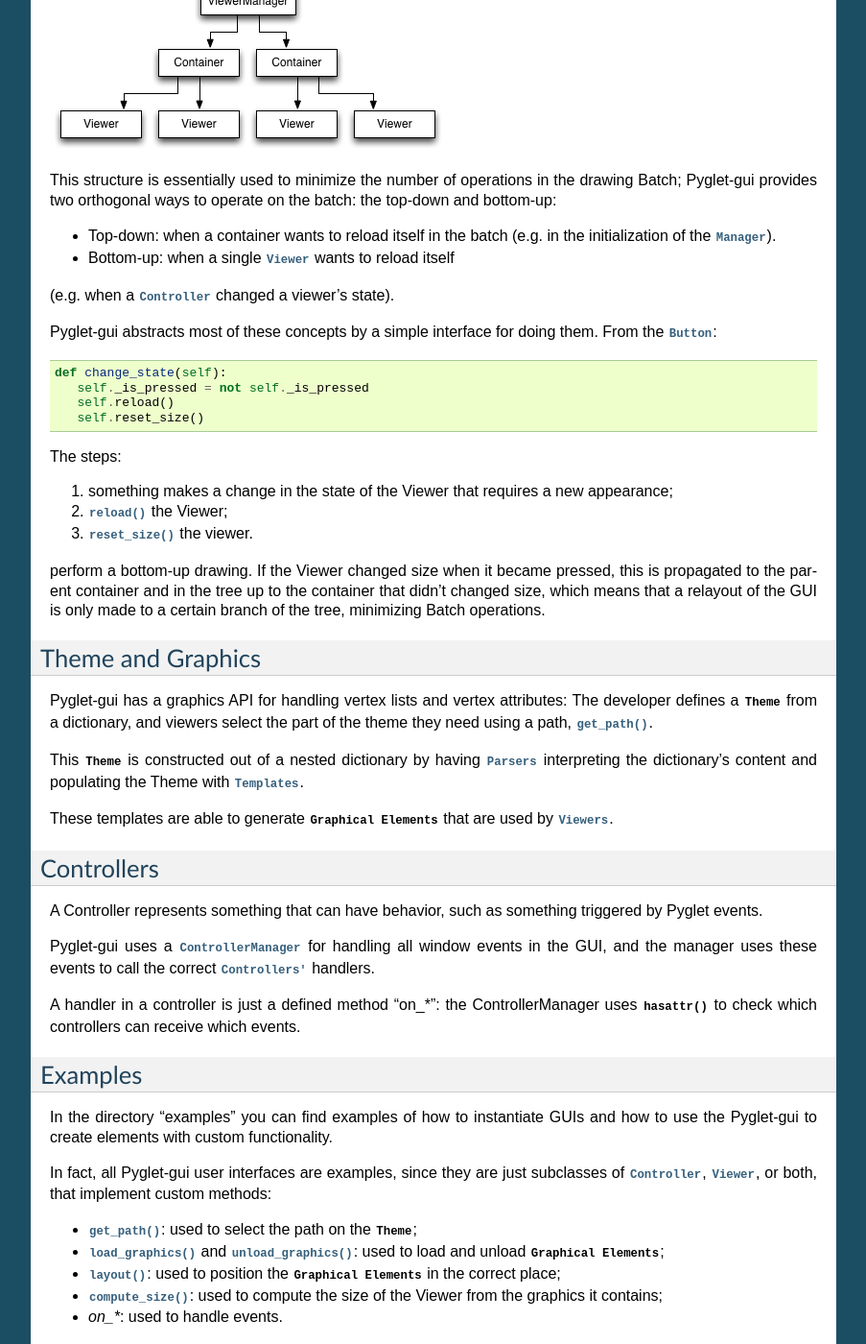
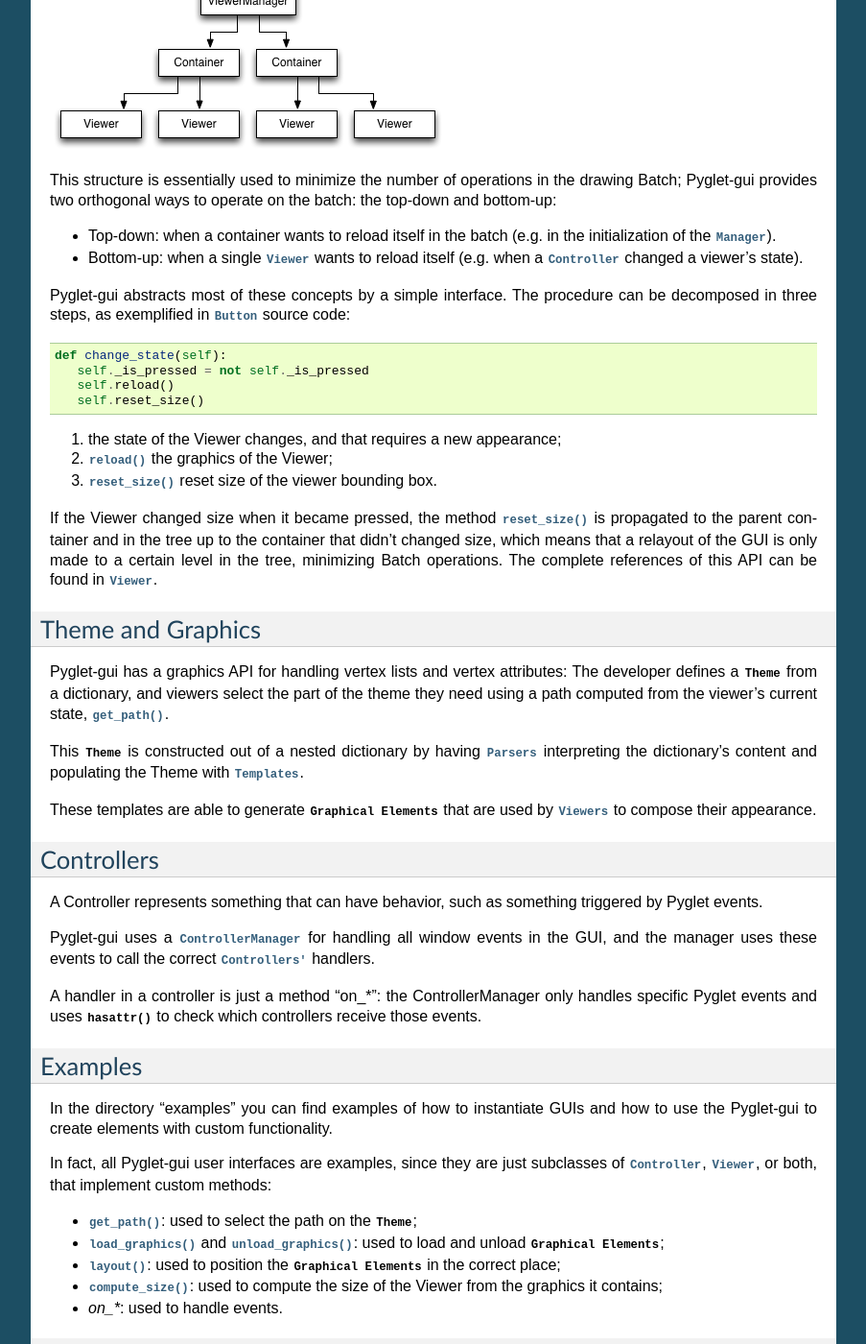
Before and after one commit to jorgecarleitao/pyglet-gui, a Sphinx documentation site: the page built from docs/api.rst, in a window 1280 px wide and 1400 px high, scrolled down 410 px. Shown: the whole window at 96% size, without its empty margins (198-1101 px from the left). Built offline with Sphinx 7.4.7, drawn with Linux system fonts in a browser that asks for light colours.

Commit message:
Improved text of api docs.

```diff
--- a/docs/api.rst
+++ b/docs/api.rst
@@ -35,34 +35,32 @@ Pyglet-gui provides two orthogonal ways to operate on the batch: the top-down an
 
 * Top-down: when a container wants to reload itself in the batch (e.g. in the initialization of the :class:`~pyglet_gui.manager.Manager`).
 
-* Bottom-up: when a single :class:`~pyglet_gui.core.Viewer` wants to reload itself
-(e.g. when a :class:`Controller <pyglet_gui.core.Controller>` changed a viewer's state).
+* Bottom-up: when a single :class:`~pyglet_gui.core.Viewer` wants to reload itself (e.g. when a :class:`Controller <pyglet_gui.core.Controller>` changed a viewer's state).
 
-Pyglet-gui abstracts most of these concepts by a simple interface for doing them. From
-the :class:`Button <pyglet_gui.buttons.Button>`::
+Pyglet-gui abstracts most of these concepts by a simple interface. The procedure can be decomposed in three steps,
+as exemplified in :class:`Button <pyglet_gui.buttons.Button>` source code::
 
      def change_state(self):
         self._is_pressed = not self._is_pressed
         self.reload()
         self.reset_size()
 
-The steps:
+1. the state of the Viewer changes, and that requires a new appearance;
+2. :meth:`~pyglet_gui.core.Viewer.reload` the graphics of the Viewer;
+3. :meth:`~pyglet_gui.core.Viewer.reset_size` reset size of the viewer bounding box.
 
-1. something makes a change in the state of the Viewer that requires a new appearance;
-2. :meth:`~pyglet_gui.core.Viewer.reload` the Viewer;
-3. :meth:`~pyglet_gui.core.Viewer.reset_size` the viewer.
-
-perform a bottom-up drawing. If the Viewer changed size when it became pressed,
-this is propagated to the parent container and in the tree up to the container that didn't changed size,
-which means that a relayout of the GUI is only made to a certain branch of the tree, minimizing
-Batch operations.
+If the Viewer changed size when it became pressed, the method :meth:`~pyglet_gui.core.Viewer.reset_size`
+is propagated to the parent container and in the tree up to the container that didn't changed size,
+which means that a relayout of the GUI is only made to a certain level in the tree, minimizing
+Batch operations. The complete references of this API can be found in :class:`Viewer <pyglet_gui.core.Viewer>`.
 
 Theme and Graphics
 ^^^^^^^^^^^^^^^^^^^^^
 
 Pyglet-gui has a graphics API for handling vertex lists and vertex attributes:
 The developer defines a :class:`~pyglet_gui.theme.theme.Theme` from a dictionary, and viewers select
-the part of the theme they need using a path, :meth:`~pyglet_gui.core.Viewer.get_path`.
+the part of the theme they need using a path computed from the viewer's current state,
+:meth:`~pyglet_gui.core.Viewer.get_path`.
 
 This :class:`~pyglet_gui.theme.theme.Theme` is constructed out of a nested dictionary
 by having :class:`Parsers <pyglet_gui.theme.parsers.Parser>`
@@ -70,7 +68,7 @@ interpreting the dictionary's content and populating the Theme with
 :class:`Templates <pyglet_gui.theme.templates.Template>`.
 
 These templates are able to generate :class:`Graphical Elements <pyglet_gui.theme.elements.GraphicalElement>`
-that are used by :class:`Viewers <pyglet_gui.core.Viewer>`.
+that are used by :class:`Viewers <pyglet_gui.core.Viewer>` to compose their appearance.
 
 Controllers
 ^^^^^^^^^^^^^^
@@ -86,8 +84,8 @@ and the manager uses these events to call the correct :class:`Controllers' <pygl
     While viewers are organized in a tree, the controllers are organized in a simple list:
     each controller registers itself in the manager and the manager has access to all of them.
 
-A handler in a controller is just a defined method "on_*": the ControllerManager uses :py:meth:`hasattr`
-to check which controllers can receive which events.
+A handler in a controller is just a method "on_*": the ControllerManager only handles specific Pyglet events
+and uses :py:meth:`hasattr` to check which controllers receive those events.
 
 Examples
 ^^^^^^^^^^^^
```
